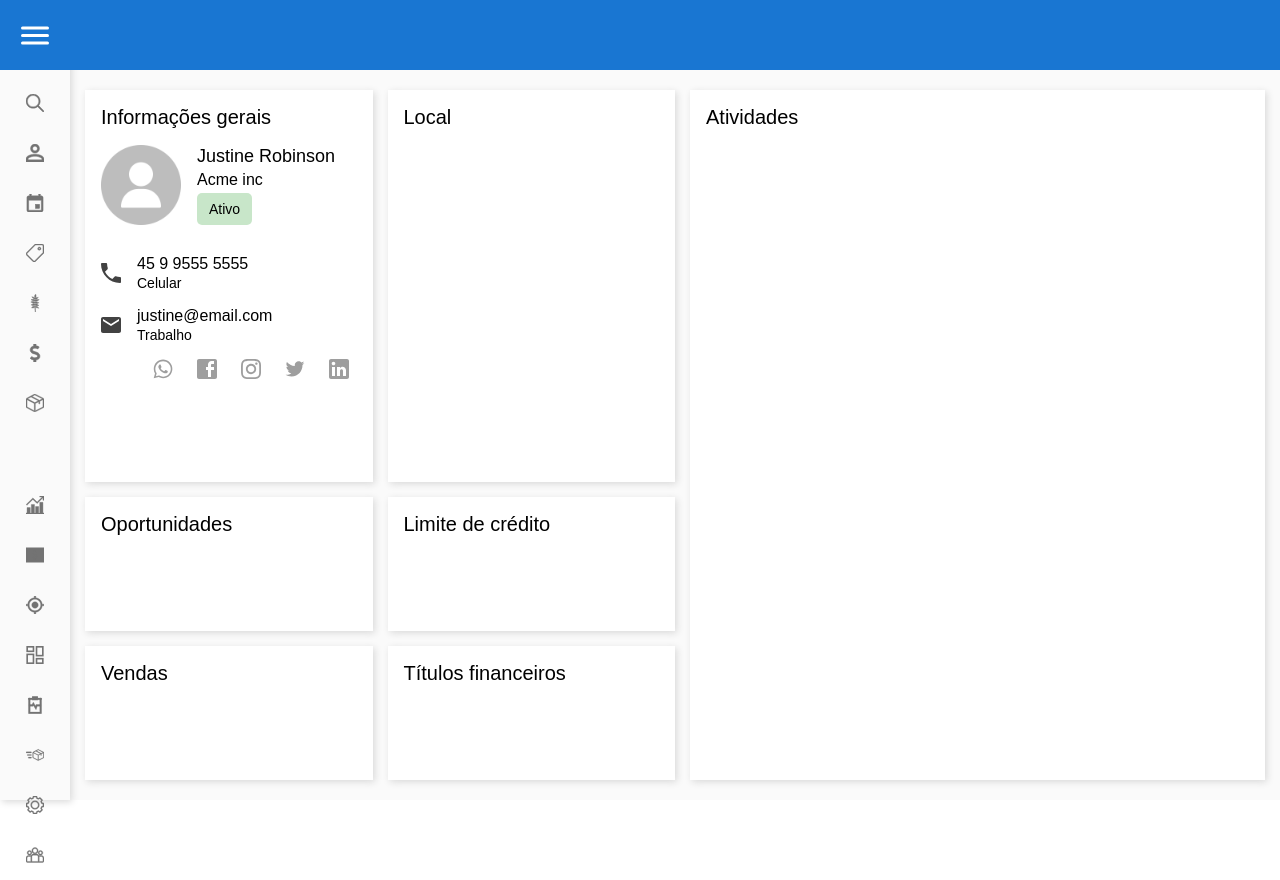
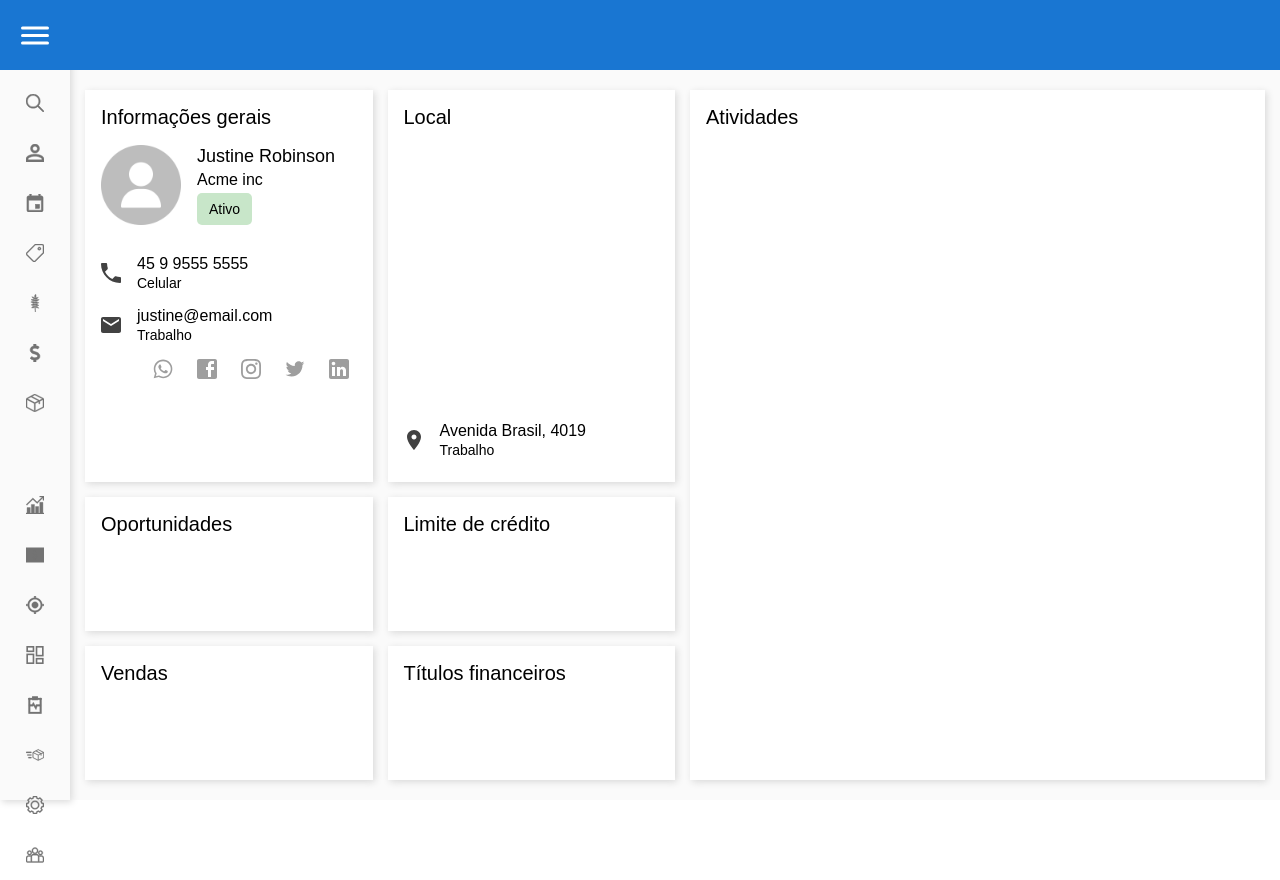
Before and after one commit to fernando-schindler-dev/frontend-challenge, a React (Create React App) app: page / in a window 1280 px wide. Built offline with nearby package versions, Linux system fonts and the light colour scheme; some icons are missing.

Commit message:
Adicionado o conteúdo e o estilo da seção local

```diff
--- a/src/Components/Local/Local.js
+++ b/src/Components/Local/Local.js
@@ -1,9 +1,21 @@
 import React from 'react';
 import styles from './Local.module.css';
+
+import { ReactComponent as Map } from '../../Assets/map.svg';
+
+import InformationWithImage from '../../Assistents/InformationWithImage/InformationWithImage';
 
 const Local = () => (
   <section className={`${styles.container} item`}>
     <h2>Local</h2>
+
+    <div className={styles.image}></div>
+
+    <InformationWithImage
+      image={<Map />}
+      main="Avenida Brasil, 4019"
+      complement="Trabalho"
+    />
   </section>
 );
 
--- a/src/Components/Local/Local.module.css
+++ b/src/Components/Local/Local.module.css
@@ -0,0 +1,5 @@
+.container {
+  display: flex;
+  flex-direction: column;
+  justify-content: space-between;
+}
```
